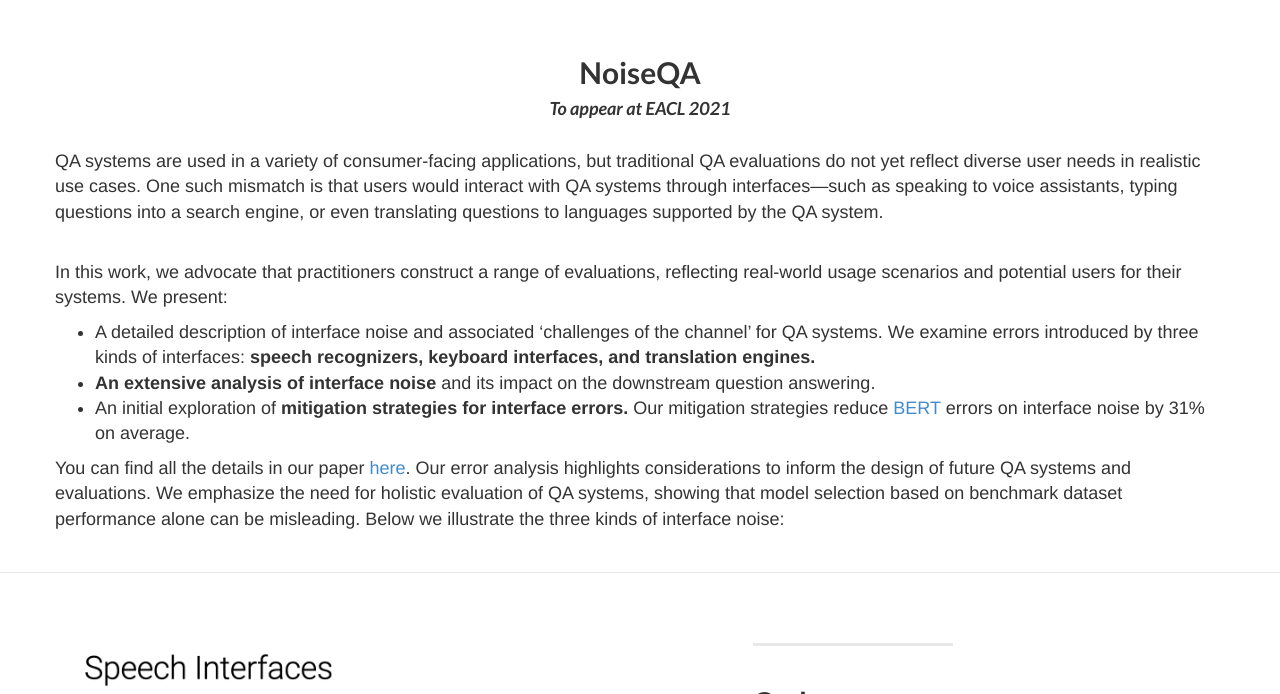
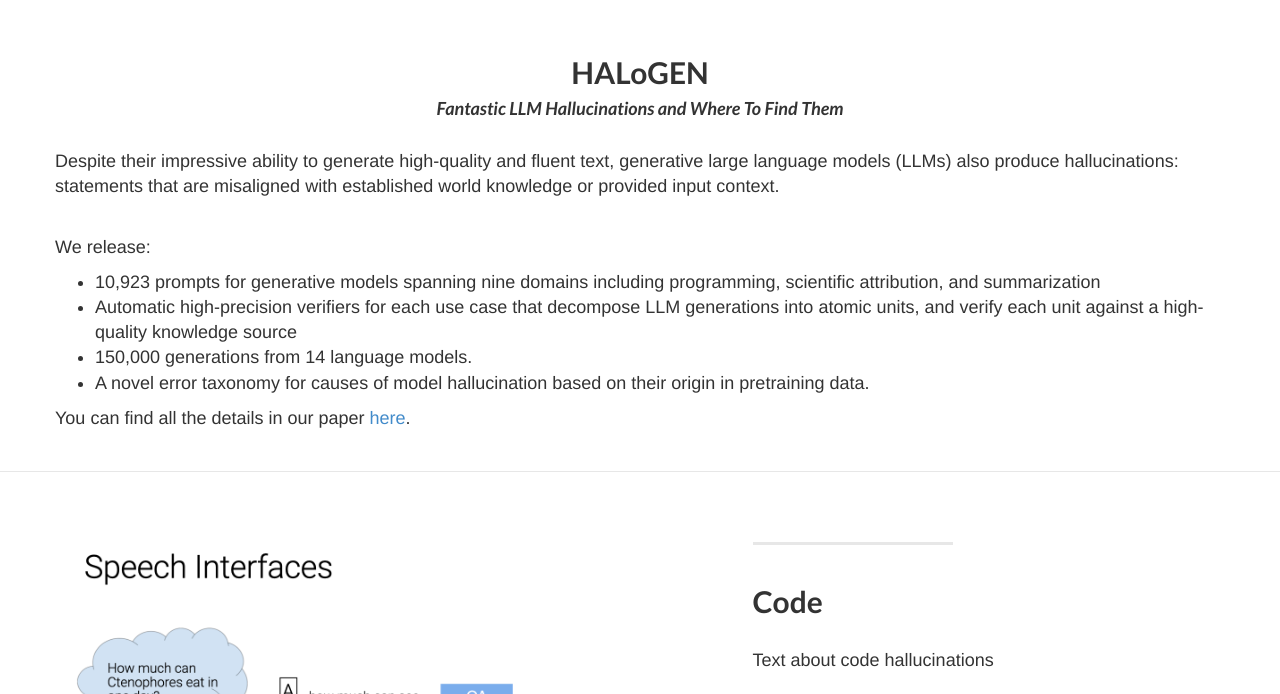
Before and after one commit to halogen-hallucinations/halogen-hallucinations.github.io, a Jekyll site: the page built from index.md, in a window 1280 px wide and 900 px high, scrolled down 575 px, cut to the strip 206-900 px from the top of the window. Built offline with Jekyll 4.4.1, drawn with Linux system fonts in a browser that asks for light colours; our own code applies the rules of GitHub Pages for plain Markdown files.

Commit message:
Update about_title.html

```diff
--- a/_includes/about_title.html
+++ b/_includes/about_title.html
@@ -3,8 +3,8 @@
         <div class="row">
             <div class="col-lg-8 col-lg-offset-2">
               <br/><br/>
-                <h2>NoiseQA</h2>
-            <h4> <i>To appear at EACL 2021</i></h4>
+                <h2>HALoGEN</h2>
+            <h4> <i>Fantastic LLM Hallucinations and Where To Find Them</i></h4>
               </div>
         </div>
     </section>
@@ -16,23 +16,21 @@
         <div class="lead">
 
             <p>
-            QA systems are used in a variety of consumer-facing applications, but traditional QA evaluations do not yet reflect diverse user needs in realistic use cases. One such mismatch is that users would interact with QA systems through
-                interfaces—such as speaking to voice assistants, typing questions into a search engine, or even translating questions to languages supported by the QA system.</p>
+Despite their impressive ability to generate high-quality and fluent text, generative large language models (LLMs) also produce hallucinations: statements that are misaligned with established world knowledge or provided input context. </p>
             </br>
-            <p>In this work, we advocate that practitioners construct a range of evaluations, reflecting real-world usage scenarios and potential users for their systems. We present:
+            <p>We release:
                 <ul>
-                <li> A detailed description of interface noise and associated ‘challenges of the channel’ for QA systems. We examine errors introduced by three kinds of interfaces: <b>speech recognizers, keyboard interfaces, and translation engines.</b></li>
+                <li> 10,923 prompts for generative models spanning nine domains including programming, scientific attribution, and summarization</li>
 
-                    <li><b>An extensive analysis of interface noise</b> and its impact on the downstream question answering. </li>
-                    <li>An initial exploration of <b>mitigation strategies for interface errors.</b> Our mitigation strategies reduce <a href="https://arxiv.org/abs/1810.04805">BERT</a> errors on interface noise by 31% on average.</li>
+                    <li>Automatic high-precision verifiers for each use case that decompose LLM generations into atomic units, and verify each unit against a high-quality knowledge source</li>
+                    <li>150,000 generations from 14 language models.</li>
+                    <li> A novel error taxonomy for causes of model hallucination based on their origin in pretraining data.</li>
 
                 </ul>
 
                 You can find all the details in our paper <a href="https://arxiv.org/abs/2102.08345">here</a>.
 
 
-        Our error analysis highlights considerations to inform the design of future QA systems and evaluations. We emphasize the need for holistic evaluation of QA systems, showing that model selection based on benchmark dataset performance alone can be misleading.
-                 Below we illustrate the three kinds of interface noise:
 
             </p>
 
```
